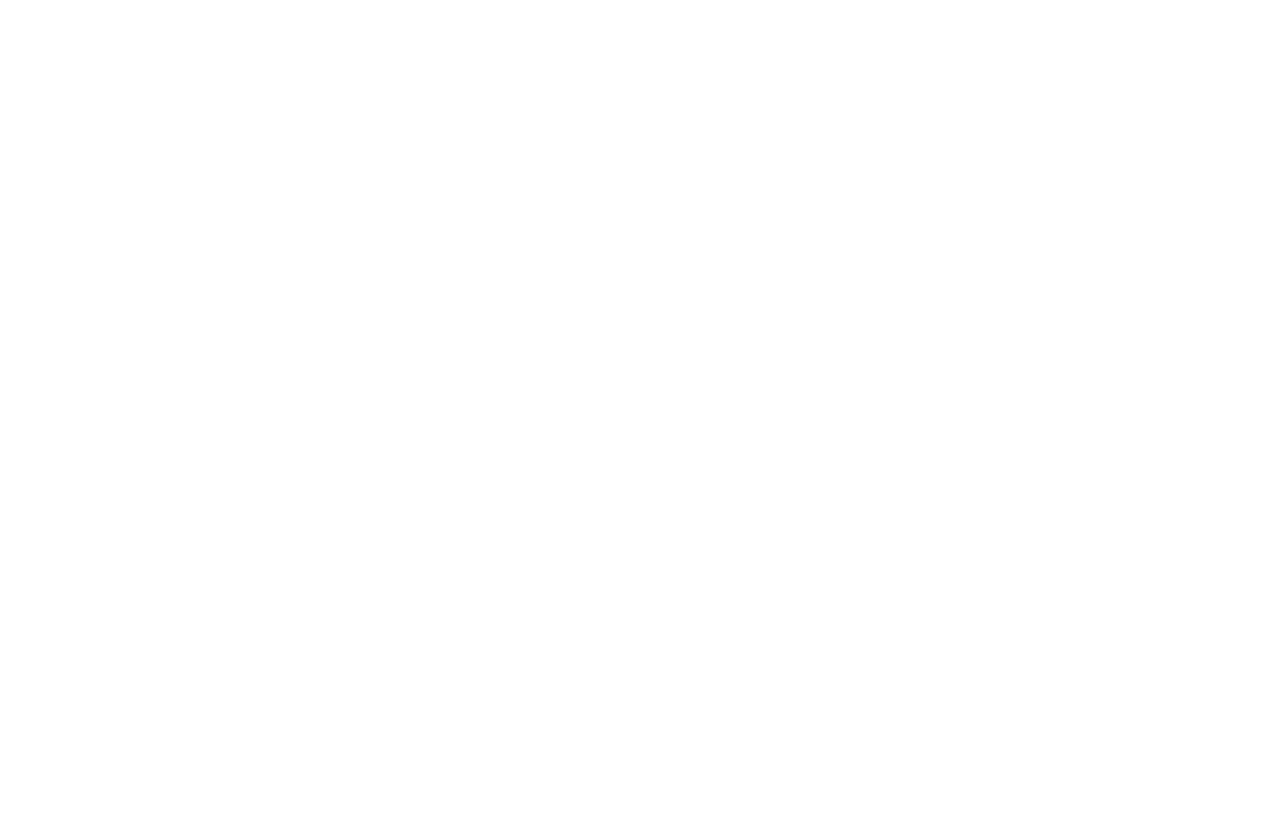
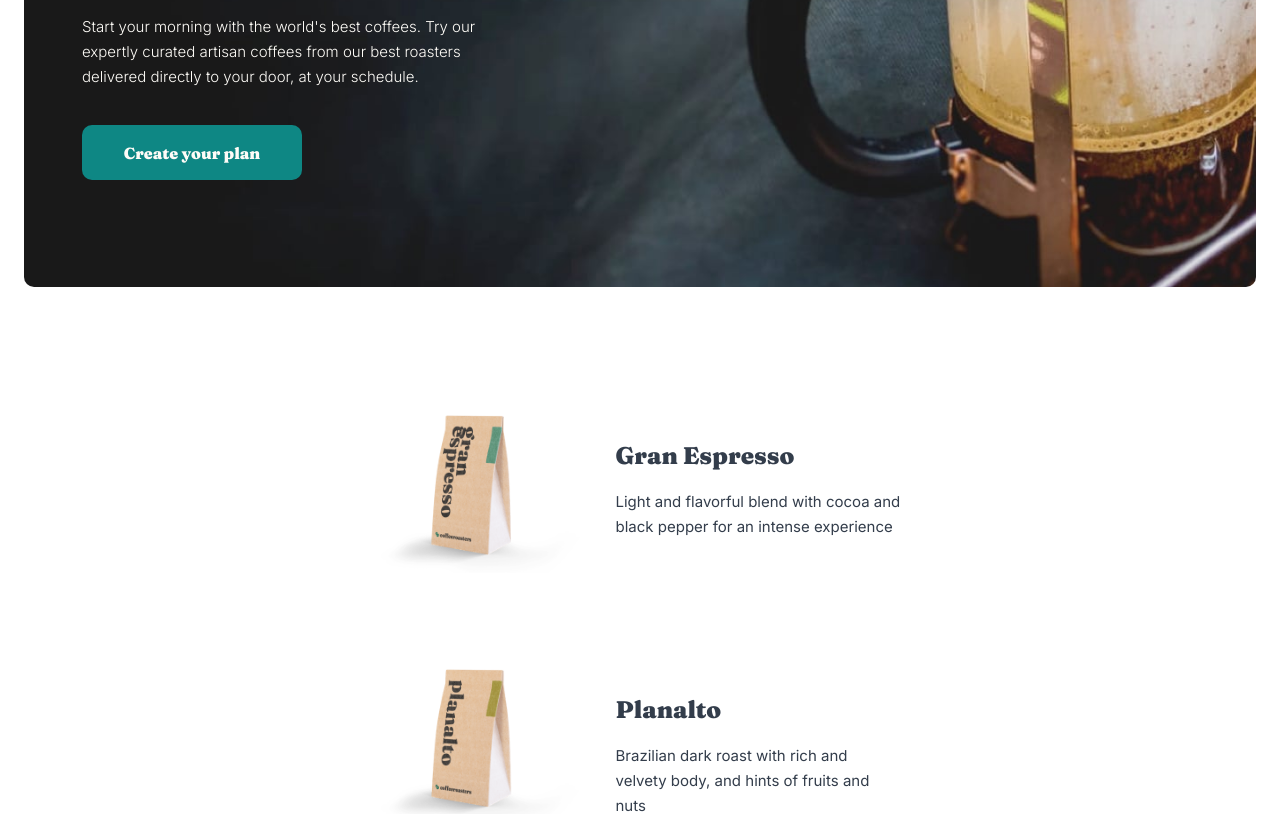
Before and after one commit to dors001/coffeeroaster-subscription-site, a Next.js app: page / in a window 1280 px wide. Shown: the part 320-1134 px from the top of the page. Before the commit the page ends 800 px from the top, so only its background shows below. Built offline with nearby package versions, Linux system fonts and the light colour scheme.

Commit message:
Setting up a route to home from root

```diff
--- a/app/components/menuDesktop.tsx
+++ b/app/components/menuDesktop.tsx
@@ -6,7 +6,7 @@
     <>
       <ul className="hidden md:flex space-x-4 mt-1 navigation">
         <li>
-          <Link href="/" className="text-primary desktop-menu-text">
+          <Link href="/home" className="text-primary desktop-menu-text">
             Home
           </Link>
         </li>
--- a/app/globals.css
+++ b/app/globals.css
@@ -222,3 +222,9 @@
     text-align: center;
   }
 }
+
+@media screen and (min-width: 1920px) {
+  .collection-title {
+      bottom: 140px;
+   }
+}
--- a/app/navbar.tsx
+++ b/app/navbar.tsx
@@ -4,6 +4,7 @@
 import MenuMobile from "./components/menuMobile";
 import { useState } from "react";
 import HamburgerIconLogic from "./components/hamburgerIconLogic";
+import Link from "next/link";
 
 const Navbar = () => {
   const [isMenuOpen, setIsMenuOpen] = useState(false);
@@ -14,6 +15,7 @@
       <div className="relative" role="navigation">
         <div className="flex justify-between my-10 mx-6 md:mx-10">
           <div>
+            <Link href="/home">
               <Image
                 alt="Logo"
                 src="/assets/shared/desktop/logo.svg"
@@ -21,6 +23,7 @@
                 height={25}
                 layout="responsive"
               />
+            </Link>
           </div>
           <MenuDesktop />
           <HamburgerIconLogic isMenuOpen={isMenuOpen} toggleMenu={toggleMenu} />
--- a/app/page.tsx
+++ b/app/page.tsx
@@ -1,8 +1,32 @@
-import Image from "next/image";
+import React from "react";
+import Hero from "./home/components/Hero";
+import Product from "./home/components/Product";
+import productData from "../app/database.json";
 
-export default function Home() {
+const HomePage = () => {
+  const { products } = productData;
+
   return (
     <>
+      <Hero
+        title="Great coffee made simple."
+        description="Start your morning with the world's best coffees. Try our expertly curated artisan coffees from our best roasters delivered directly to your door, at your schedule."
+      />
+      <div className="collection-container">
+        <h2 className="collection-title heading">our collection</h2>
+        <div className="products-container flex">
+          {Object.entries(products).map(([key, value]) => (
+            <Product
+              key={key}
+              productImageUrl={value.imageUrl}
+              productTitle={value.title}
+              productDescription={value.description}
+            />
+          ))}
+        </div>
+      </div>
     </>
   );
-}
+};
+
+export default HomePage;
```
Lines whose indentation alone changed are shown as unchanged.
